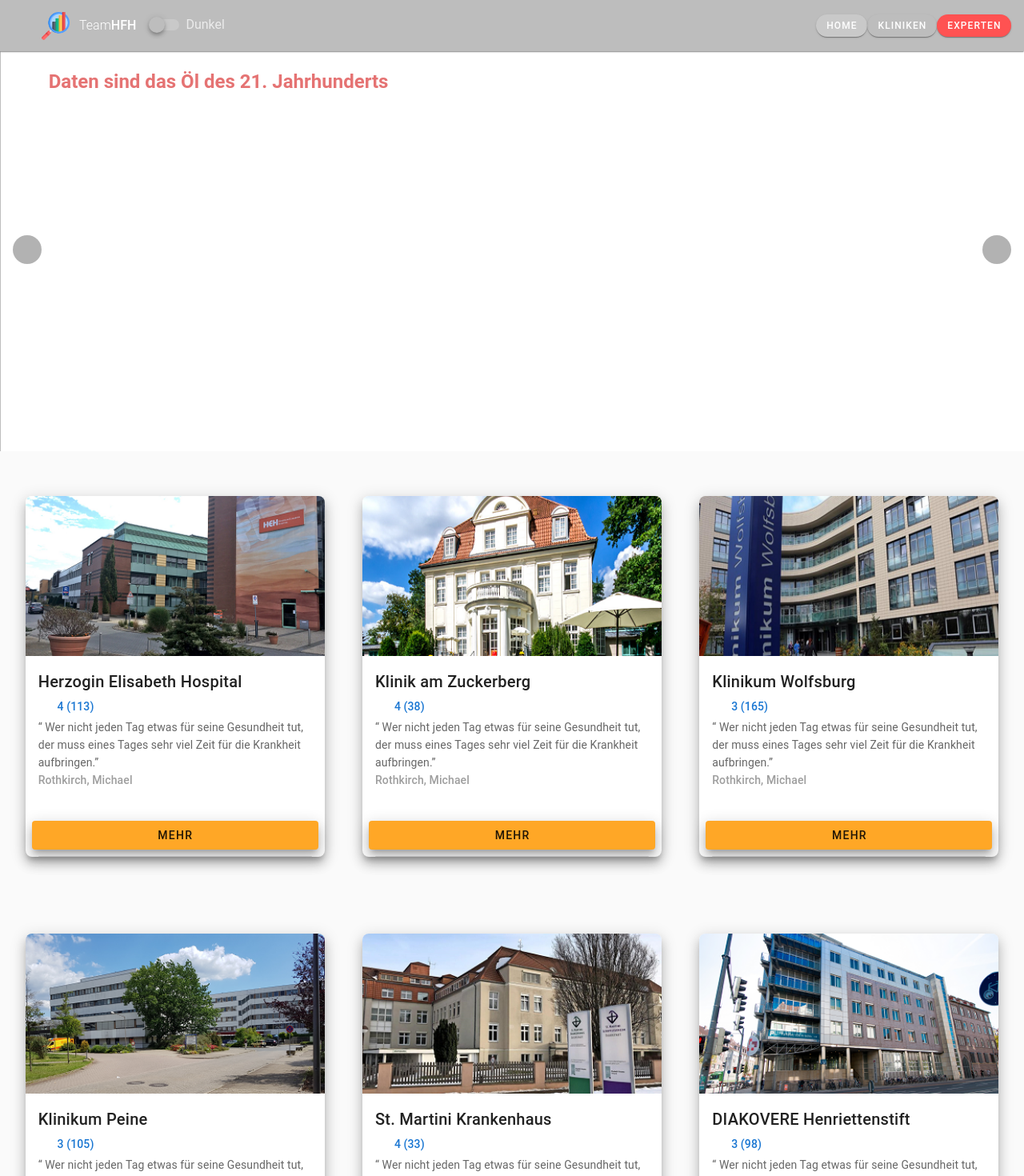
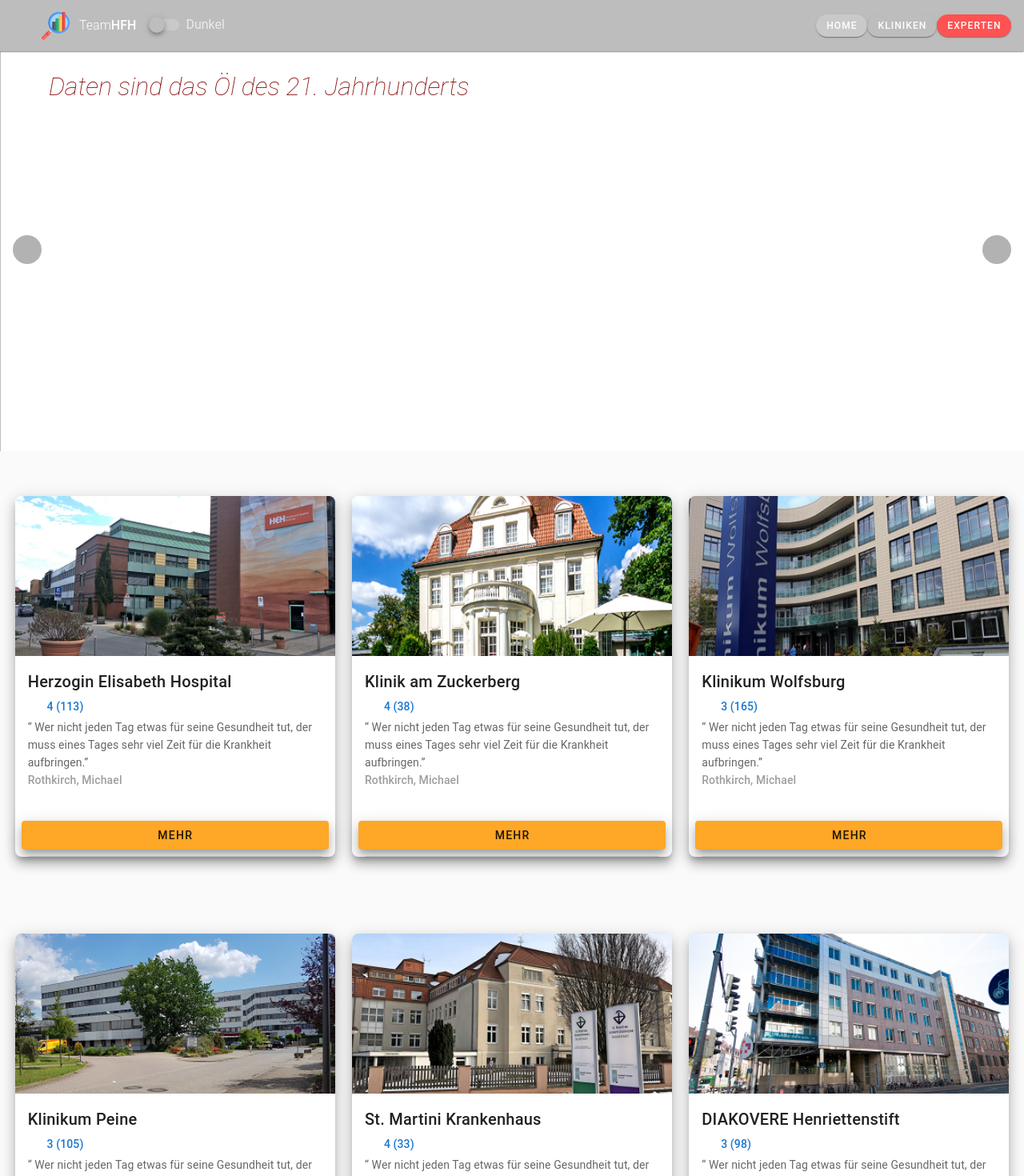
Before and after one commit to 2-Gruppe/Vue.js, a Vue app: page / in a window 1280 px wide. Shown: the top 1470 px of the page at 80% size. Built offline with nearby package versions, Linux system fonts and the light colour scheme; the HTML template or start-up script is replaced by a standard one.

Commit message:
Margin Erledigt

```diff
--- a/src/components/Cards.vue
+++ b/src/components/Cards.vue
@@ -4,16 +4,12 @@
       <v-card
         v-ripple
         hover
-        xs12
-        sm6
-        md4
-        lg3
         v-for="n in KlinikDaten"
         :key="n"
         elevation="10"
         tile
-        class=" mx-auto my-12 rounded-lg "
-        max-width="374"
+        class="mx-auto my-12 rounded-lg "
+        max-width="400"
         :to="n.route"
       >
         <v-img height="200" :src="n.src"></v-img>
--- a/src/components/Carousel.vue
+++ b/src/components/Carousel.vue
@@ -18,11 +18,11 @@
       :key="item"
       :src="item"
     >
-      <h2
-        class=" display-6 my-3 mx-15 font-weight-bold red--text text--lighten-2 my-5 text-left"
+      <h1
+        class=" display-5  mx-15 font-weight-thin error--text text--darken-4 my-5 text-left align-center font-italic"
       >
         Daten sind das Öl des 21. Jahrhunderts
-      </h2>
+      </h1>
     </v-carousel-item>
   </v-carousel>
 </template>
@@ -37,9 +37,9 @@
         {
           src: require('../assets/c9.png'),
         },
-        {
-          src: require('../assets/c10.png'),
-        },
+        // {
+        //   src: require('../assets/c10.png'),
+        // },
         {
           src: require('../assets/data1.jpg'),
         },
--- a/src/components/Uberuns.vue
+++ b/src/components/Uberuns.vue
@@ -1,4 +1,4 @@
-<template>
+<template lang="">
   <v-container class="grey lighten-5">
     <!-- Stack the columns on mobile by making one full-width and the other half-width -->
     <v-row class="my-1">
@@ -85,7 +85,7 @@
         icon: 'mdi-xing',
         text:
           'Lorem ipsum carrots enhanced rebates. Most flexibl Lorem ipsum carrots enhanced rebates. Most flexibl Lorem ipsum carrots enhanced rebates. Most flexibl',
-        src: require('../assets/team/t.png'),
+        src: require('../assets/team/fahri.jpeg'),
         sub: 'Data Scientist',
         title: 'Fahri Çiğdem',
       },
@@ -103,8 +103,8 @@
         text:
           'Lorem ipsum carrots enhanced rebates. Most flexibl Lorem ipsum carrots enhanced rebates. Most flexibl Lorem ipsum carrots enhanced rebates. Most flexibl',
         sub: 'App Entwickler',
-        title: 'Hussain',
-        src: require('../assets/team/t.png'),
+        title: 'Al_Azzawi Hussain',
+        src: require('../assets/team/Hussain.jpeg'),
       },
     ],
   }),
```
Also changed, not shown: src/assets/team/Hussain.jpeg (added), src/assets/team/fahri.jpeg (added).
